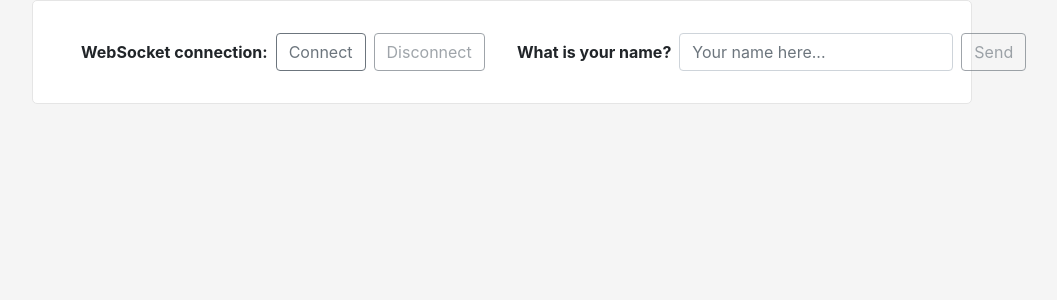
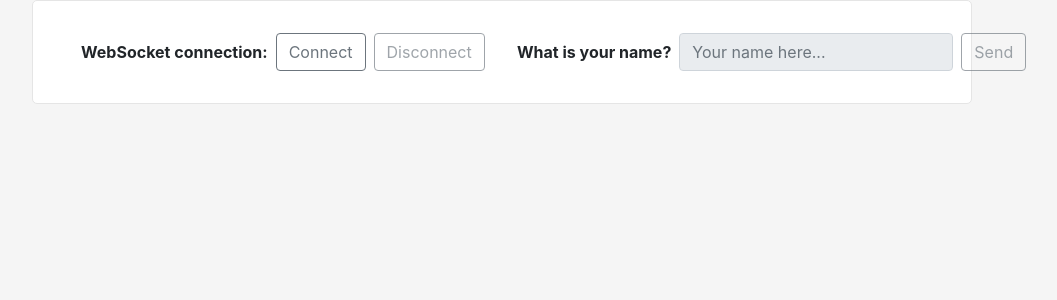
Before and after one commit to danven72/websocket, an Angular app in the folder frontend/: page / in a window 1280 px wide. Shown: the top 300 px of the page, without its empty margins (138-1195 px from the left). Built offline with nearby package versions, Linux system fonts and the light colour scheme.

Commit message:
disabled field untill connect

```diff
--- a/frontend/src/app/app.component.html
+++ b/frontend/src/app/app.component.html
@@ -14,7 +14,7 @@
             <form class="form-inline">
                 <div class="form-group">
                     <label  class="mr-sm-2" for="name"><b>What is your name?</b></label>
-                    <input type="text" id="name" #theName class="form-control mr-sm-2" placeholder="Your name here...">
+                    <input type="text" id="name"  #theName class="form-control mr-sm-2" [disabled]="!isConnected()" placeholder="Your name here...">
                     <button id="send" class="btn btn-outline-secondary" type="submit" [disabled]="!isConnected()" (click)="sendName()">Send</button>
                 </div>
             </form>
```
